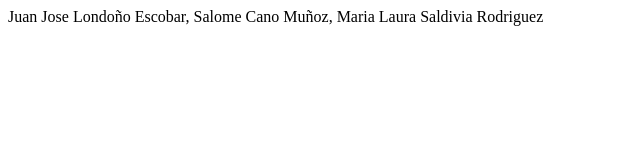
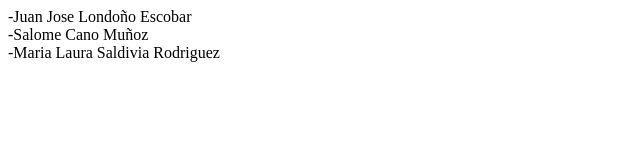
Before and after one commit to toryfk4/pagina-8.4, a plain HTML site: page index.html in a window 1280 px wide. Shown: the whole page, without its empty margins (0-640 px from the left). Drawn offline with Linux system fonts and the light colour scheme.

Commit message:
ACTUALIZACION 1 29 FEBRERO 2024

```diff
--- a/index.html
+++ b/index.html
@@ -4,10 +4,10 @@
     <meta charset="UTF-8">
     <meta http-equiv="X-UA-Compatible" content="IE=edge">
     <meta name="viewport" content="width=device-width, initial-scale=1.0">
-    <title>MI PRIMERA PAGINA</title>
+    <title>MI PRIMERA CHAMBA</title>
 </head>
 <body>
-Juan Jose Londoño Escobar, Salome Cano Muñoz, Maria Laura Saldivia Rodriguez
+-Juan Jose Londoño Escobar <br> -Salome Cano Muñoz <br> -Maria Laura Saldivia Rodriguez
 
 </body>
 </html>
```
